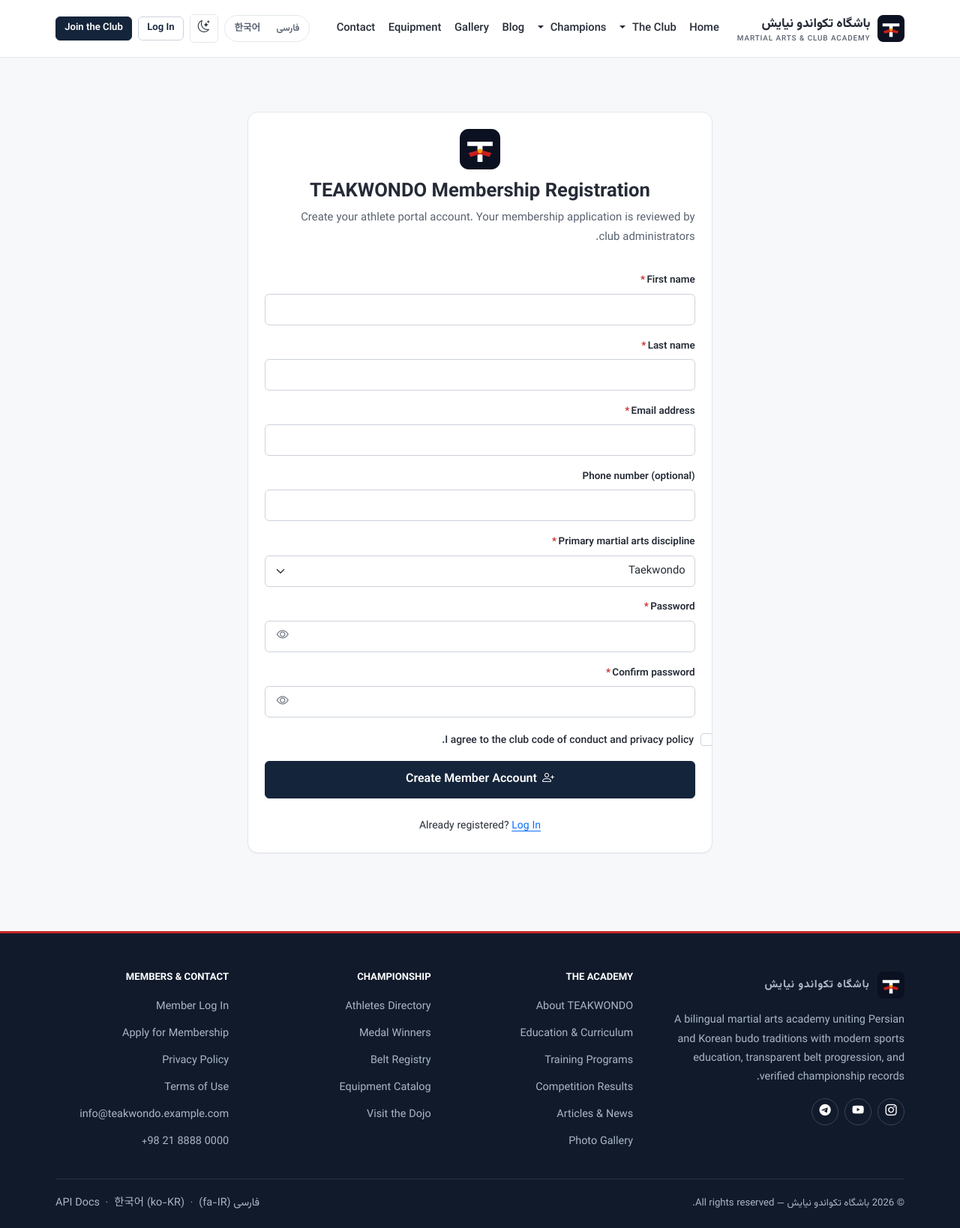
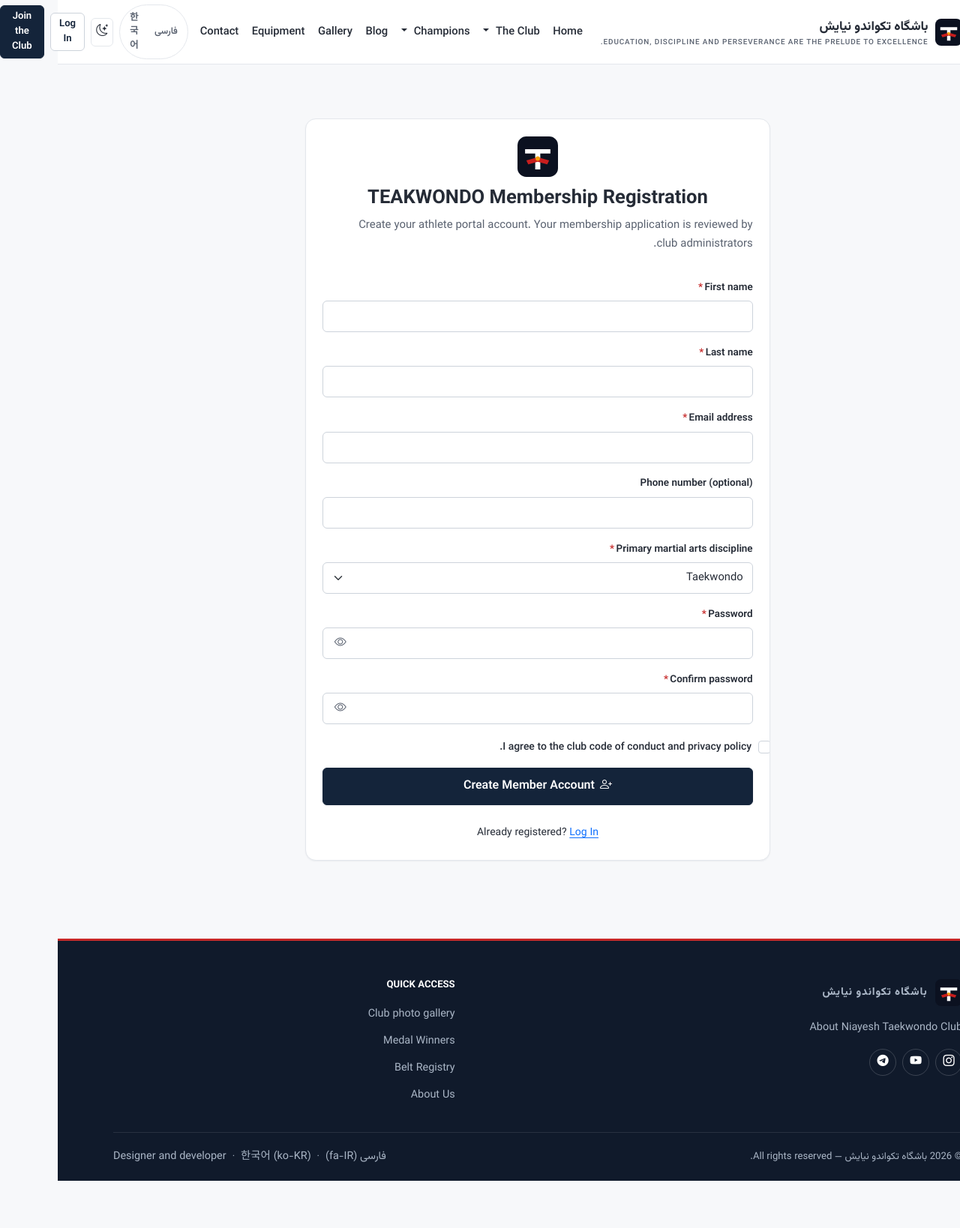
Before and after one commit to irAbs174/taekwando, a Django app: a page that uses templates/includes/footer.html in a window 1280 px wide; the page is wider, and only the part inside the window is pictured. Shown: that part at 75% size. After the commit the page ends 1575 px from the top of that part, so only its background shows below. Run offline with Django 5.2, Linux system fonts and the light colour scheme; parts of the project's set-up code (start-up, migrations or seed data) failed here and were passed over; some libraries are stand-ins or nearby versions.

Commit message:
feat: Update localization for Persian and Korean languages, enhance footer and navbar content

```diff
--- a/static/css/layout.css
+++ b/static/css/layout.css
@@ -579,7 +579,7 @@ html.has-scroll-reveal .home-page [data-scroll-reveal].is-visible {
 
 .footer-grid {
   display: grid;
-  grid-template-columns: minmax(0, 1.4fr) repeat(3, minmax(0, 1fr));
+  grid-template-columns: minmax(0, 1.4fr) minmax(0, 1fr);
   gap: clamp(1.5rem, 3vw, 2.75rem);
 }
 
--- a/templates/includes/footer.html
+++ b/templates/includes/footer.html
@@ -5,10 +5,10 @@
       <div>
         <a class="footer-brand" href="{% url 'pages:home' %}">
           <img src="{% static 'images/logo-mark.svg' %}" alt="" width="36" height="36">
-          {{ SITE_NAME }}
+          {% if CURRENT_LANG == 'ko' %}{% trans "Niayesh Taekwondo Club" %}{% else %}{{ SITE_NAME }}{% endif %}
         </a>
         <p class="footer-about">
-          {% trans "A bilingual martial arts academy uniting Persian and Korean budo traditions with modern sports education, transparent belt progression, and verified championship records." %}
+          {% trans "About Niayesh Taekwondo Club" %}
         </p>
         <div class="social-links" aria-label="{% trans 'Social media' %}">
           {% for social in CLUB_SOCIAL_LINKS %}
@@ -20,46 +20,12 @@
       </div>
 
       <div>
-        <h2>{% trans "The Academy" %}</h2>
+        <h2>{% trans "Quick access" %}</h2>
         <ul>
-          <li><a href="{% url 'pages:about' %}">{% trans "About TEAKWONDO" %}</a></li>
-          <li><a href="{% url 'pages:education' %}">{% trans "Education & Curriculum" %}</a></li>
-          <li><a href="{% url 'pages:services' %}">{% trans "Training Programs" %}</a></li>
-          <li><a href="{% url 'champions:competitions' %}">{% trans "Competition Results" %}</a></li>
-          <li><a href="{% url 'blog:list' %}">{% trans "Articles & News" %}</a></li>
-          <li><a href="{% url 'pages:gallery' %}">{% trans "Photo Gallery" %}</a></li>
-        </ul>
-      </div>
-
-      <div>
-        <h2>{% trans "Championship" %}</h2>
-        <ul>
-          <li><a href="{% url 'champions:list' %}">{% trans "Athletes Directory" %}</a></li>
+          <li><a href="{% url 'pages:gallery' %}">{% trans "Club photo gallery" %}</a></li>
           <li><a href="{% url 'champions:medals' %}">{% trans "Medal Winners" %}</a></li>
           <li><a href="{% url 'champions:belts' %}">{% trans "Belt Registry" %}</a></li>
-          <li><a href="{% url 'products:list' %}">{% trans "Equipment Catalog" %}</a></li>
-          <li><a href="{% url 'contact:public' %}">{% trans "Visit the Dojo" %}</a></li>
-        </ul>
-      </div>
-
-      <div>
-        <h2>{% trans "Members & Contact" %}</h2>
-        <ul>
-          {% if user.is_authenticated %}
-          <li><a href="{% url 'members:dashboard' %}">{% trans "Member Dashboard" %}</a></li>
-          <li><a href="{% url 'members:profile_edit' %}">{% trans "My Profile" %}</a></li>
-          {% else %}
-          <li><a href="{% url 'accounts:login' %}">{% trans "Member Log In" %}</a></li>
-          <li><a href="{% url 'accounts:register' %}">{% trans "Apply for Membership" %}</a></li>
-          {% endif %}
-          <li><a href="{% url 'pages:privacy' %}">{% trans "Privacy Policy" %}</a></li>
-          <li><a href="{% url 'pages:terms' %}">{% trans "Terms of Use" %}</a></li>
-          <li>
-            <a class="ltr-inline" href="mailto:{{ CLUB_CONTACT_EMAIL }}">{{ CLUB_CONTACT_EMAIL }}</a>
-          </li>
-          {% if CLUB_PHONE %}
-          <li><a class="ltr-inline" href="tel:{{ CLUB_PHONE }}">{{ CLUB_PHONE }}</a></li>
-          {% endif %}
+          <li><a href="{% url 'pages:about' %}">{% trans "About Us" %}</a></li>
         </ul>
       </div>
     </div>
@@ -71,7 +37,7 @@
         <span aria-hidden="true">·</span>
         <a href="{% switch_lang_url 'ko' %}" lang="ko" hreflang="ko">한국어 (ko-KR)</a>
         <span aria-hidden="true">·</span>
-        <a href="{% url 'api:swagger-ui' %}">{% trans "API Docs" %}</a>
+        <a href="https://damerchi.ir">{% trans "Designer and developer" %}</a>
       </span>
     </div>
   </div>
--- a/templates/includes/navbar.html
+++ b/templates/includes/navbar.html
@@ -6,8 +6,8 @@
       <a class="navbar-brand" href="{% url 'pages:home' %}">
         <img src="{% static 'images/logo-mark.svg' %}" alt="" width="36" height="36">
         <span>
-          {{ SITE_NAME }}
-          <span class="brand-sub">{% trans "Martial Arts & Club Academy" %}</span>
+          {% if CURRENT_LANG == 'ko' %}{% trans "Niayesh Taekwondo Club" %}{% else %}{{ SITE_NAME }}{% endif %}
+          <span class="brand-sub">{% trans "Education, discipline and perseverance are the prelude to excellence." %}</span>
         </span>
       </a>
 
```
Also changed, not shown: tests/test_frontend_templates.py (+77 -0 lines), locale/fa/LC_MESSAGES/django.po, locale/ko/LC_MESSAGES/django.po, 2 other files.
